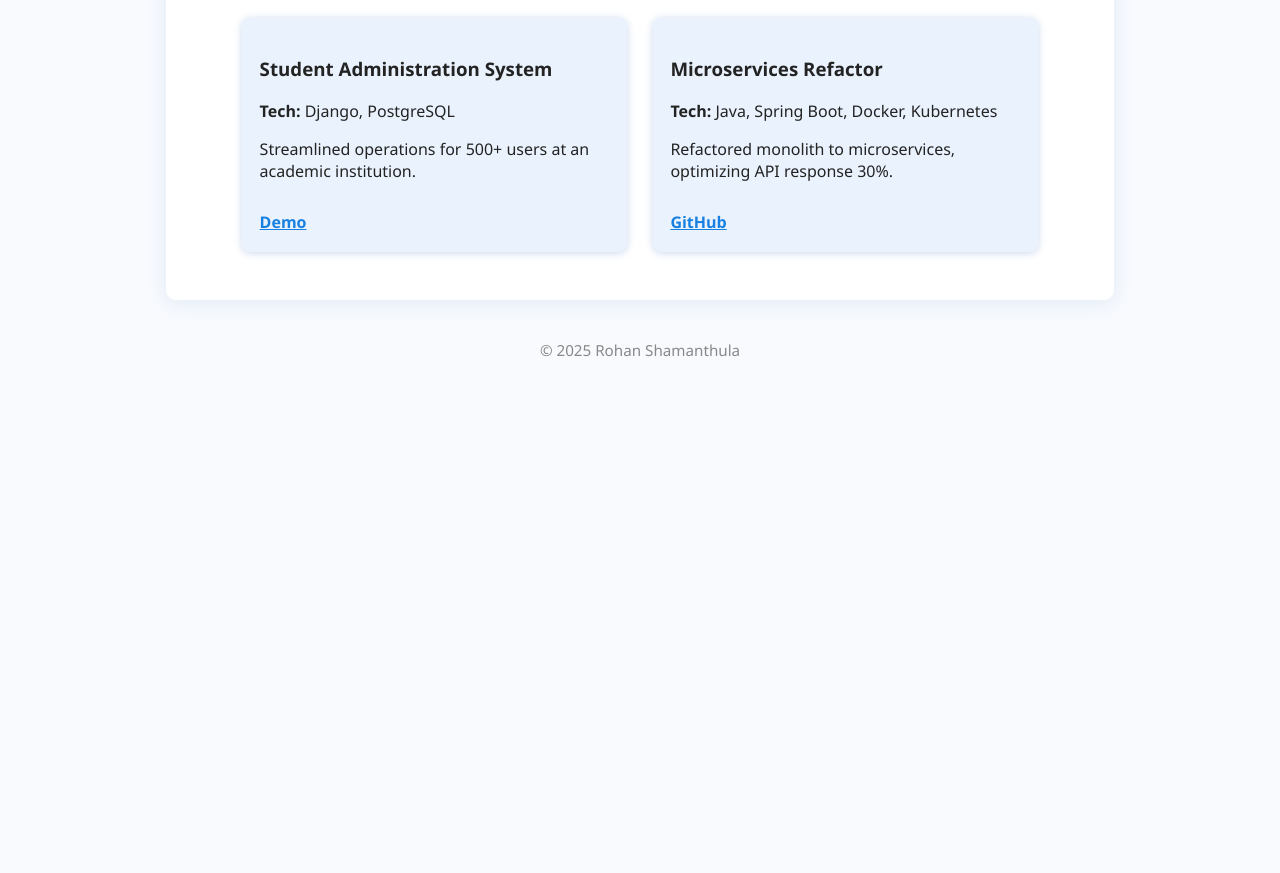
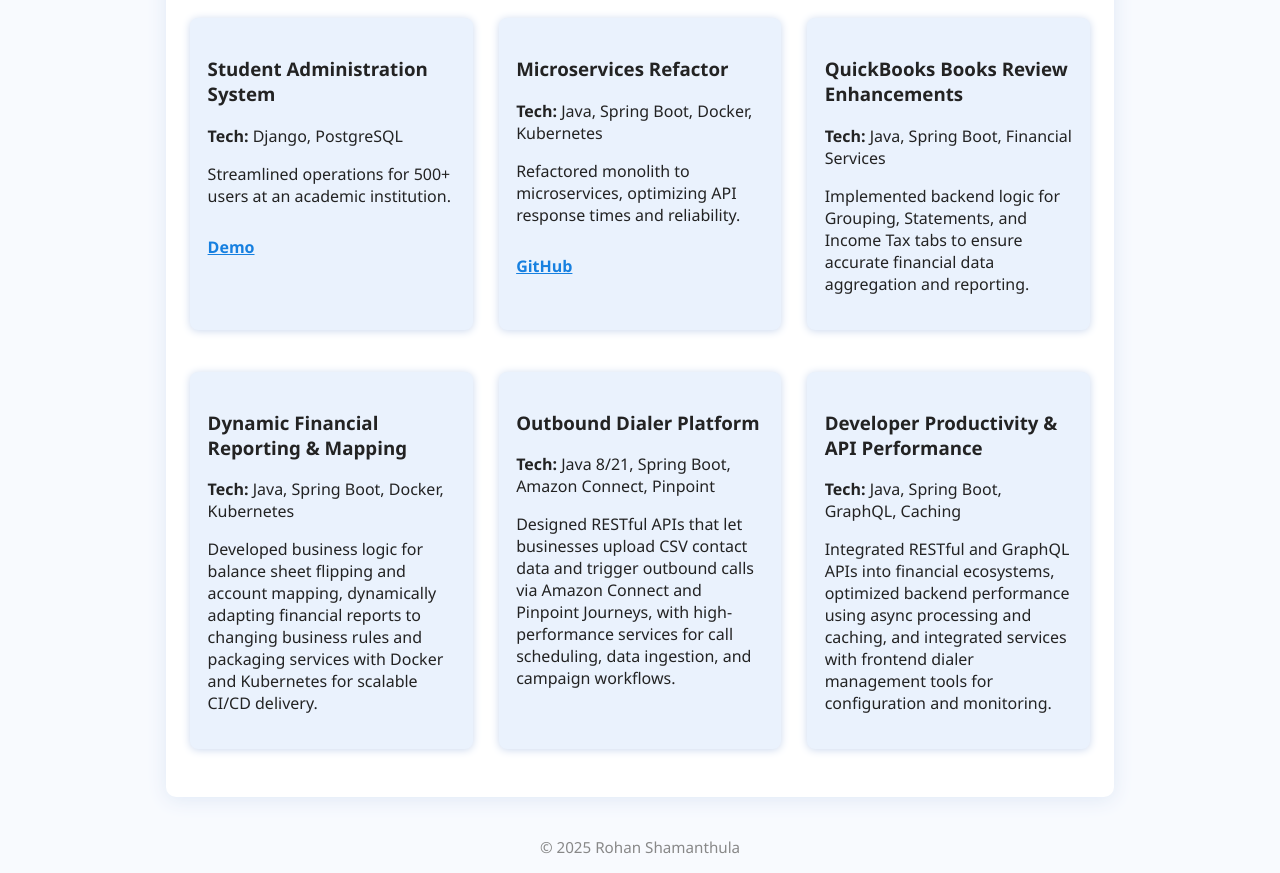
Before and after one commit to Rohansmarty/My-Portfolio, a plain HTML site: page projects.html in a window 1280 px wide. Shown: the part 177-1050 px from the top of the page. Before the commit the page ends 800 px from the top, so only its background shows below. Drawn offline with Linux system fonts and the light colour scheme.

Commit message:
Updated Projects

```diff
--- a/projects.html
+++ b/projects.html
@@ -29,10 +29,33 @@
       <div class="project-card">
         <h3>Microservices Refactor</h3>
         <p><strong>Tech:</strong> Java, Spring Boot, Docker, Kubernetes</p>
-        <p>Refactored monolith to microservices, optimizing API response 30%.</p>
+        <p>Refactored monolith to microservices, optimizing API response times and reliability.</p>
         <a href="#" class="proj-link">GitHub</a>
       </div>
-      <!-- Add other projects as desired -->
+
+      <div class="project-card">
+        <h3>QuickBooks Books Review Enhancements</h3>
+        <p><strong>Tech:</strong> Java, Spring Boot, Financial Services</p>
+        <p>Implemented backend logic for Grouping, Statements, and Income Tax tabs to ensure accurate financial data aggregation and reporting.</p>
+      </div>
+
+      <div class="project-card">
+        <h3>Dynamic Financial Reporting & Mapping</h3>
+        <p><strong>Tech:</strong> Java, Spring Boot, Docker, Kubernetes</p>
+        <p>Developed business logic for balance sheet flipping and account mapping, dynamically adapting financial reports to changing business rules and packaging services with Docker and Kubernetes for scalable CI/CD delivery.</p>
+      </div>
+
+      <div class="project-card">
+        <h3>Outbound Dialer Platform</h3>
+        <p><strong>Tech:</strong> Java 8/21, Spring Boot, Amazon Connect, Pinpoint</p>
+        <p>Designed RESTful APIs that let businesses upload CSV contact data and trigger outbound calls via Amazon Connect and Pinpoint Journeys, with high-performance services for call scheduling, data ingestion, and campaign workflows.</p>
+      </div>
+
+      <div class="project-card">
+        <h3>Developer Productivity & API Performance</h3>
+        <p><strong>Tech:</strong> Java, Spring Boot, GraphQL, Caching</p>
+        <p>Integrated RESTful and GraphQL APIs into financial ecosystems, optimized backend performance using async processing and caching, and integrated services with frontend dialer management tools for configuration and monitoring.</p>
+      </div>
     </div>
   </main>
   <footer><p>&copy; 2025 Rohan Shamanthula</p></footer>
--- a/style.css
+++ b/style.css
@@ -41,7 +41,7 @@ nav.navbar {
     display: none;
     position: absolute;
     left: 0;
-    top: 100%;
+    top: calc(100% + 4px);
     background-color: #fff;
     min-width: 160px;
     box-shadow: 0 4px 12px rgba(0,0,0,0.12);
@@ -53,10 +53,13 @@ nav.navbar {
     display: block;
 }
 .dropdown-content a {
+    display: block;
     color: #1780e0;
     background: #fff;
     border-radius: 0;
-    padding: 0.7em 1em;
+    padding: 0.6em 1.1em;
+    font-size: 0.95em;
+    border-bottom: 1px solid #eef3ff;
 }
 .dropdown-content a:hover {
     background: #f7faff;
```
